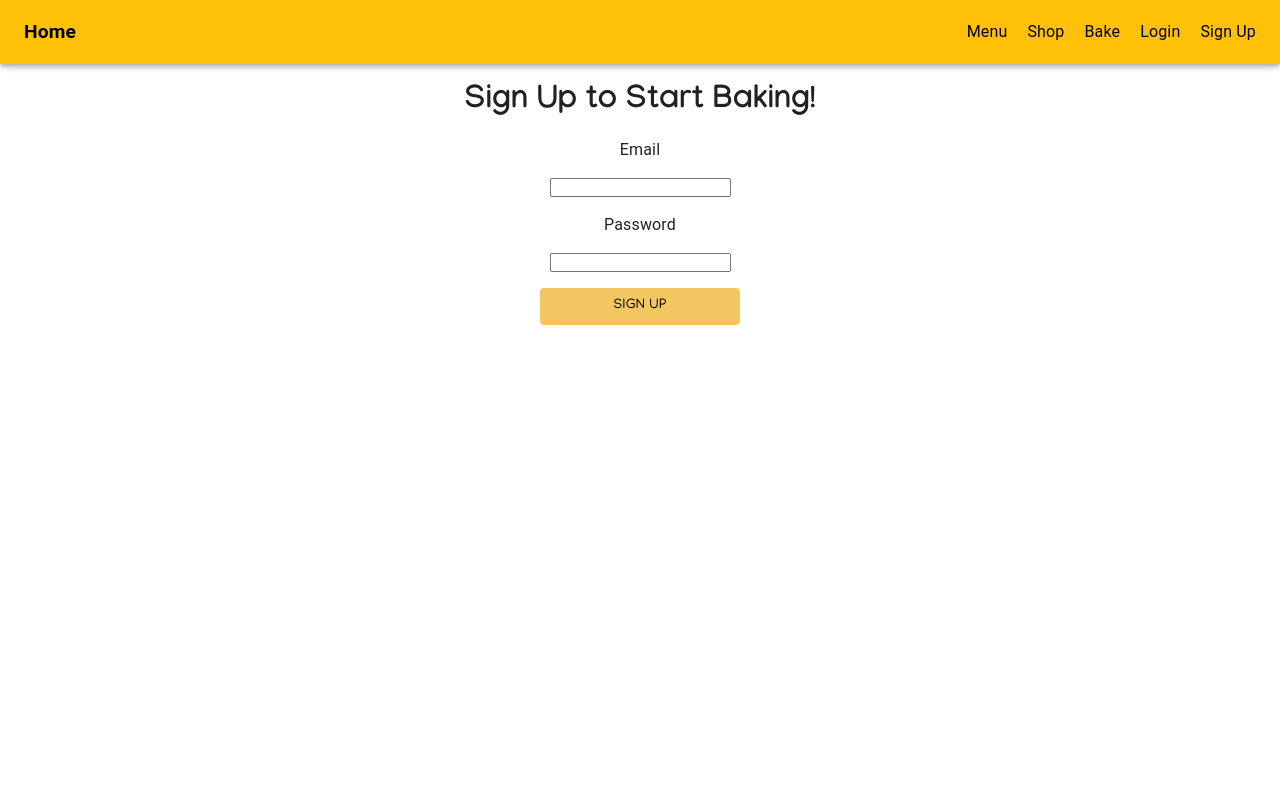
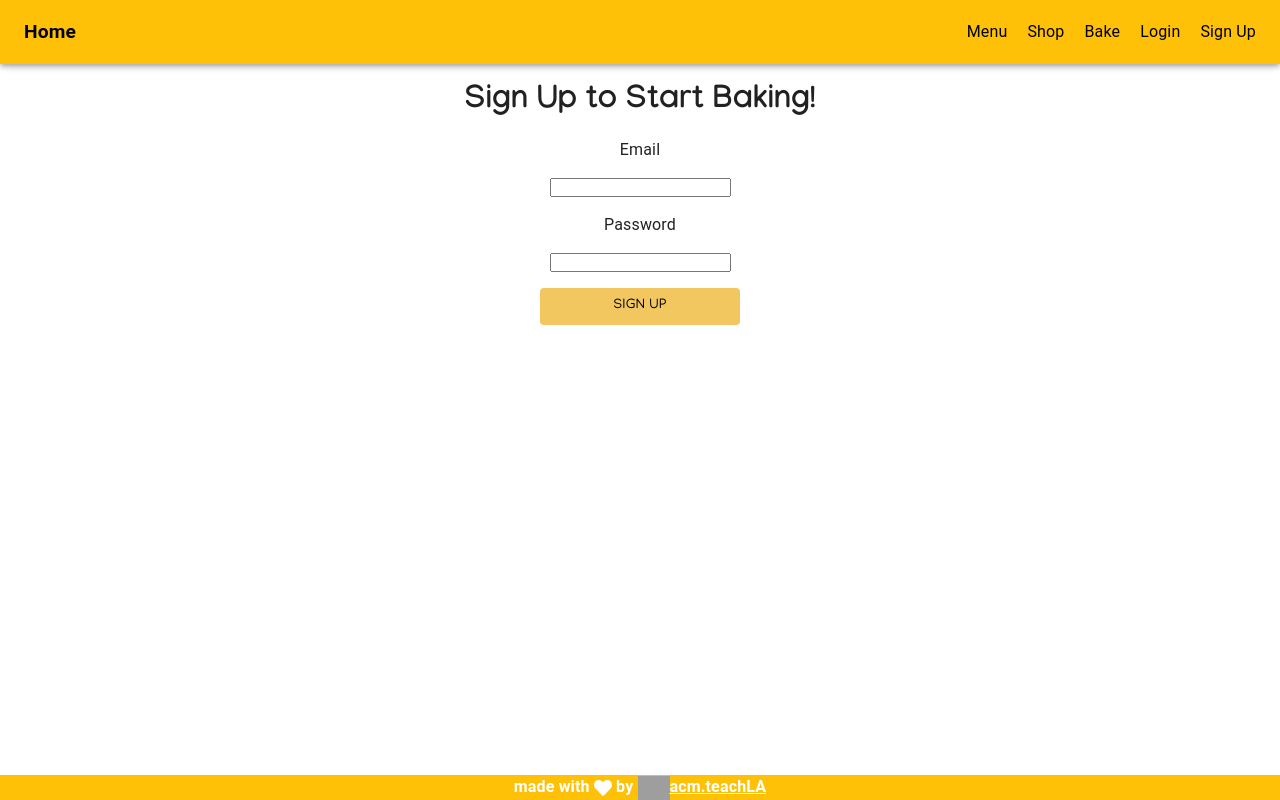
Before and after one commit to uclaacm/cookie-jar, a React (Vite) app: page /signup in a window 1280 px wide. Built offline with nearby package versions, Linux system fonts and the light colour scheme; grey boxes are pictures that could not be loaded.

Commit message:
footer (#14) (#43)
Co-authored-by: charlenehuang1 <155873161+charlenehuang1@users.noreply.github.com>

```diff
--- a/src/App.tsx
+++ b/src/App.tsx
@@ -5,9 +5,11 @@ import Home from './components/Home'; // Import Home
 import Menu from './components/Menu'; // Import Menu
 import Shop from './components/Shop'; // Import Shop
 import Bake from './components/Bake'; // Import Bake
+import Footer from './components/Footer'; //Import Footer
 import Login from './components/Login'; // Import Login
 import "./styles/App.scss";
 import SignUp from './components/SignUp';
+
 
 const App: React.FC = () => {
   return (
@@ -20,6 +22,7 @@ const App: React.FC = () => {
         <Route path="/login" element={<Login />} />
         <Route path="/signup" element = {<SignUp />} />
       </Routes>
+      <Footer />
     </Layout>
   );
 };
--- a/src/components/Footer.tsx
+++ b/src/components/Footer.tsx
@@ -0,0 +1,15 @@
+import '../styles/Footer.scss';
+import WhiteHeart from '../assets/whiteHeart.svg'
+import TeachLALogo from '../assets/teach-la-logo.svg'
+
+const Footer = () => {
+    return (
+        <footer className="footer">
+            <div className="footer-content">
+                <p>made with <img src={WhiteHeart} alt="white heart" style={{verticalAlign: 'middle', height: '1em'}}/> by <img src={TeachLALogo} alt="teachLA logo" style={{verticalAlign: 'middle', height: '1.5em'}} /><a href="https://teachla.uclaacm.com">acm.teachLA</a></p>
+            </div>
+        </footer>
+    );
+};
+
+export default Footer;
--- /dev/null
+++ b/src/styles/Footer.scss
@@ -0,0 +1,24 @@
+.footer {
+    position: absolute;
+    margin-top: auto;
+    left:0;
+    bottom:0;
+    width: 100%;
+    background-color: #ffc107;
+    color: black;
+    text-align: center;
+}
+
+.footer a {
+    color: white;
+    font-weight: bold;
+
+}
+.footer a:hover {
+    color: white;
+}
+
+.footer p {
+    color: white;
+    font-weight: bold;
+}
```
